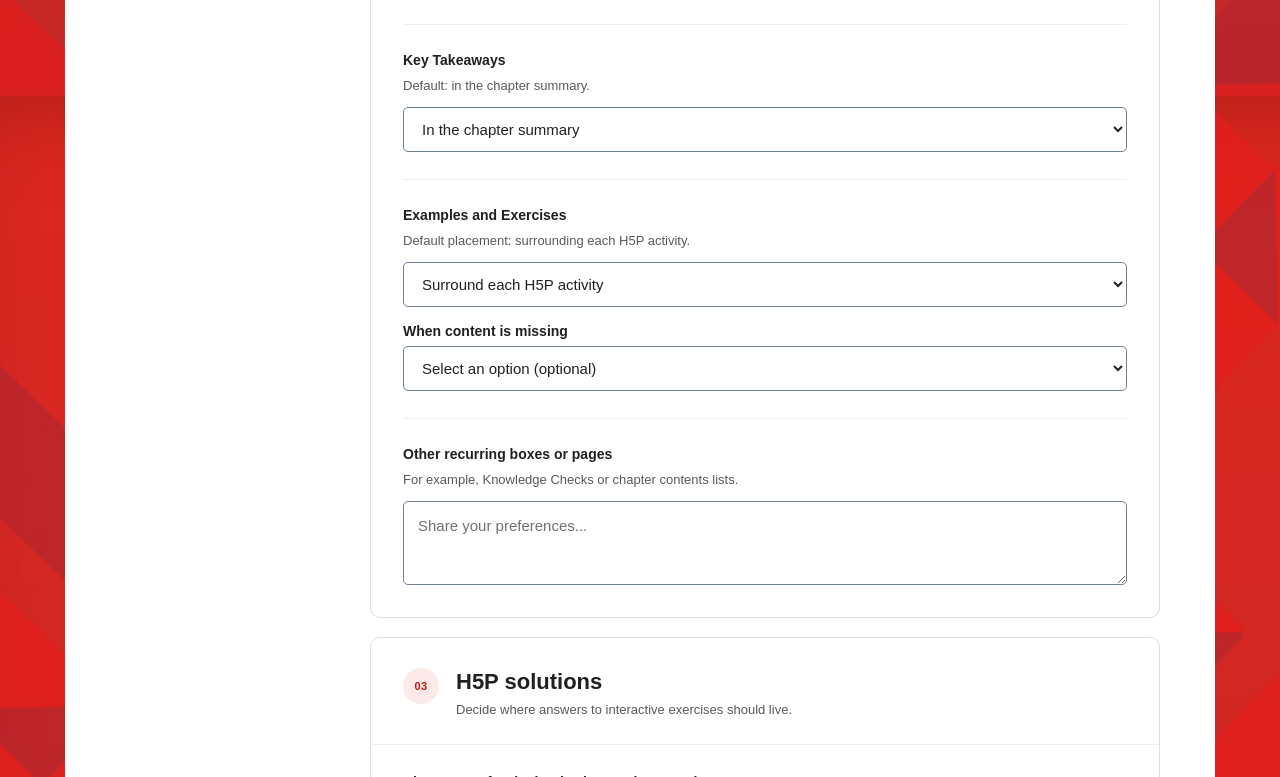
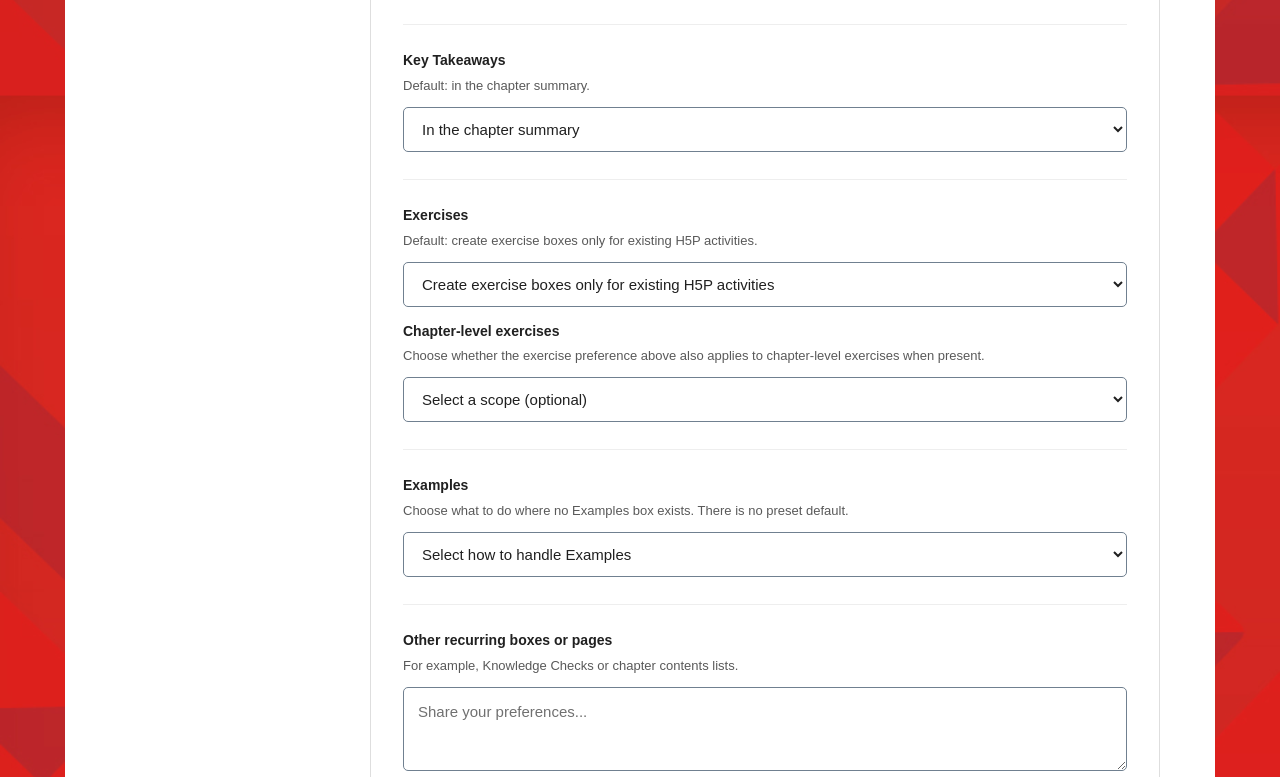
Before and after one commit to FanshaweOERDesign/Pressbooks-Preferences-Survey, a plain HTML site: page index.html in a window 1280 px wide. Shown: the part 1143-1920 px from the top of the page. Drawn offline with Linux system fonts and the light colour scheme.

Commit message:
Handle exercises and examples separately

```diff
--- a/index.html
+++ b/index.html
@@ -137,7 +137,7 @@
             <div><h2 id="study-heading">Textboxes &amp; study aids</h2><p>The recurring elements that support your readers.</p></div>
           </div>
           <div class="section-body">
-            <p class="hint">For each item, tell us whether to include it and where it belongs. If source material is missing, say whether it may be drafted from the book or should be flagged for you.</p>
+            <p class="hint">Choose how to handle each recurring item. For exercises and examples, specify what to do when a section has no existing exercise or box.</p>
             <div class="field">
               <label class="field-label" for="outcomes">Learning Outcomes</label>
               <p class="hint">Default: at the start of each chapter.</p>
@@ -176,22 +176,29 @@
               </select>
             </div>
             <div class="field">
-              <label class="field-label" for="examples">Examples and Exercises</label>
-              <p class="hint">Default placement: surrounding each H5P activity.</p>
+              <label class="field-label" for="exercises">Exercises</label>
+              <p class="hint">Default: create exercise boxes only for existing H5P activities.</p>
+              <select id="exercises" name="exercises">
+                <option value="Create exercise boxes only for existing H5P activities" selected>Create exercise boxes only for existing H5P activities</option>
+                <option value="Create an empty exercise box in sections with no existing exercise">Create an empty exercise box in sections with no existing exercise</option>
+                <option value="Generate exercise content inside a new box in sections with no exercise box">Generate exercise content inside a new box in sections with no exercise box</option>
+              </select>
+              <label class="field-label subfield-label" for="exercise-scope">Chapter-level exercises</label>
+              <p class="hint">Choose whether the exercise preference above also applies to chapter-level exercises when present.</p>
+              <select id="exercise-scope" name="exercise-scope">
+                <option value="">Select a scope (optional)</option>
+                <option value="Apply the exercise preference to section-level and chapter-level exercises">Apply the preference to section-level and chapter-level exercises</option>
+                <option value="Apply the exercise preference to section-level exercises only">Apply the preference to section-level exercises only</option>
+              </select>
+            </div>
+            <div class="field">
+              <label class="field-label" for="examples">Examples</label>
+              <p class="hint">Choose what to do where no Examples box exists. There is no preset default.</p>
               <select id="examples" name="examples">
-                <option value="Surround each H5P activity" selected>Surround each H5P activity</option>
-                <option value="Place with related content">Place with related content</option>
-                <option value="At the end of each chapter">At the end of each chapter</option>
-                <option value="Do not include">Do not include</option>
-                <option value="Keep current arrangement">Keep current arrangement</option>
-                <option value="Discuss with technician">Discuss with technician</option>
-              </select>
-              <label class="field-label subfield-label" for="examples-missing">When content is missing</label>
-              <select id="examples-missing" name="examples-missing">
-                <option value="">Select an option (optional)</option>
-                <option value="Leave empty boxes where content is missing">Leave empty boxes where content is missing</option>
-                <option value="Do not leave empty boxes where content is missing">Do not leave empty boxes where content is missing</option>
-                <option value="Discuss with technician">Discuss with technician</option>
+                <option value="">Select how to handle Examples</option>
+                <option value="Create an empty Examples box where none exists">Create an empty Examples box where none exists</option>
+                <option value="Generate example content in a new Examples box where none exists">Generate example content in a new Examples box where none exists</option>
+                <option value="Do not create Examples boxes">Do not create Examples boxes</option>
               </select>
             </div>
             <div class="field">
@@ -312,7 +319,8 @@
         '- **Learning Outcomes** (for example, at the start of each chapter): ' + answer('outcomes'),
         '- **Key Terms and glossary** (end of each chapter, individual sections, and/or a book glossary): ' + answer('terms'),
         '- **Key Takeaways** (chapter summary, end of individual sections, or both): ' + answer('takeaways'),
-        '- **Examples and Exercises** (placement and missing content): Placement: ' + answer('examples') + (answer('examples-missing') ? '; ' + answer('examples-missing') : ''),
+        '- **Exercises**: ' + answer('exercises') + '. Chapter-level scope: ' + (answer('exercise-scope') || 'Not specified') + '.',
+        '- **Examples**: ' + (answer('examples') || 'No preference selected') + '.',
         '- **Other recurring boxes or pages** (for example, Knowledge Checks or chapter contents lists): ' + answer('other'),
         '',
         '## H5P solutions',
```
Also changed, not shown: 1 other file.
